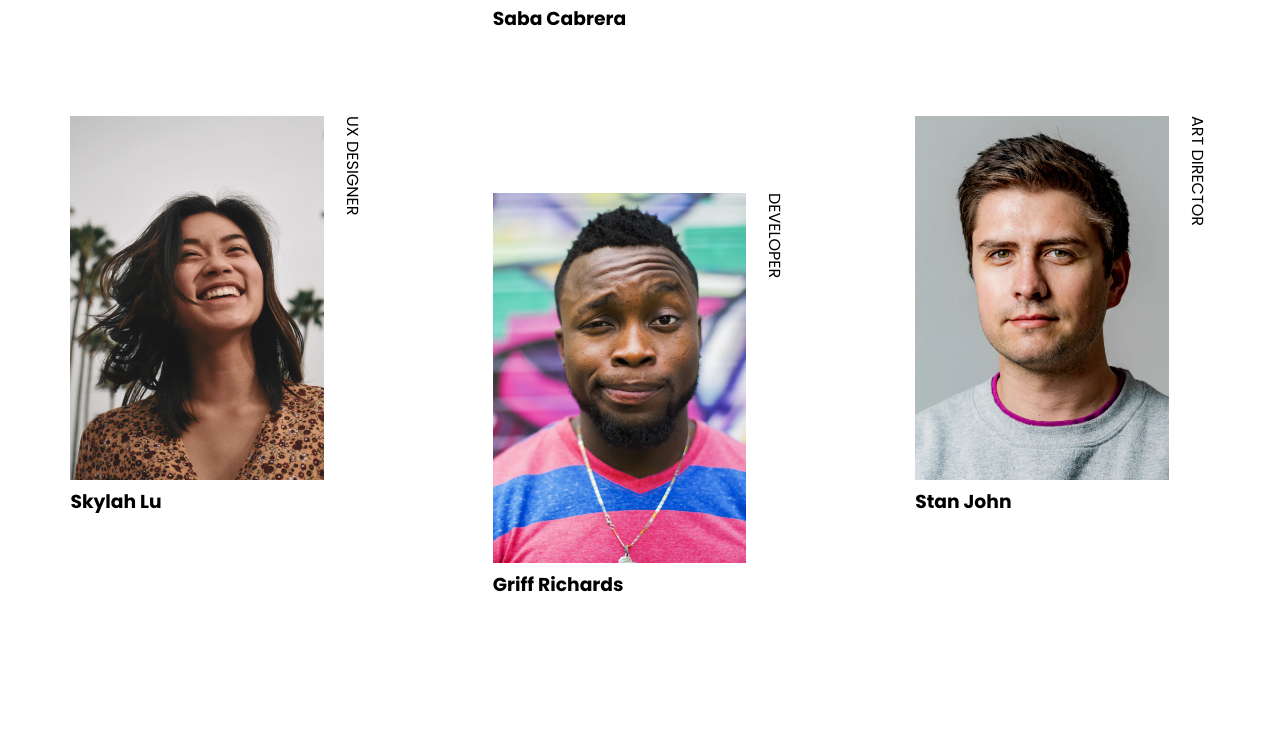
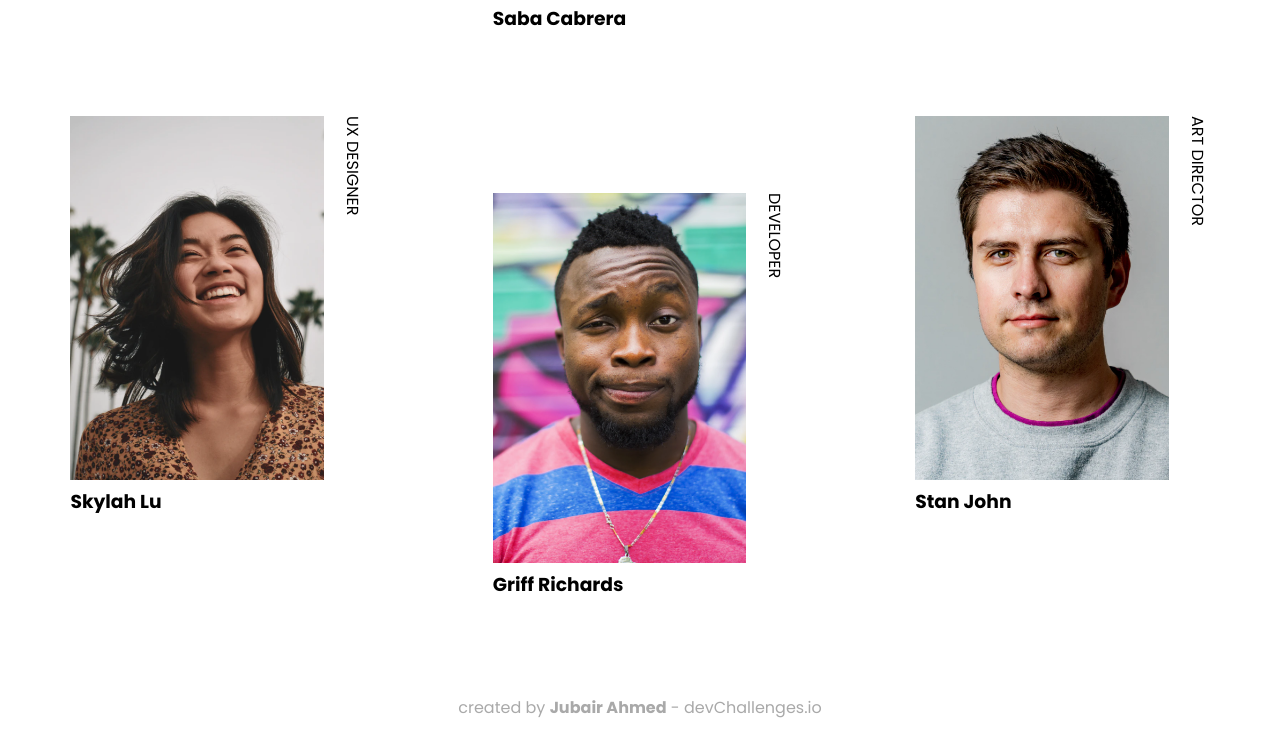
Before and after one commit to justJubair/team-page, a plain HTML site: page index.html in a window 1280 px wide. Shown: the part 832-1568 px from the top of the page. Before the commit the page ends 1431 px from the top, so only its background shows below. Drawn offline with Linux system fonts and the light colour scheme.

Commit message:
desktop layout finished

```diff
--- a/index.html
+++ b/index.html
@@ -13,6 +13,7 @@
 </head>
 <body>
     <main>
+        <!-- Main section starts -->
         <div class="title">
             <h2>The creative crew</h2>
             <div>
@@ -68,6 +69,12 @@
                 <h6 class="rotate-text">ART DIRECTOR</h6>
             </div>
         </div>
+        <!-- Main section ends -->
     </main>
+
+    <!-- footer section -->
+    <footer>
+        <p>created by <span class="bold">Jubair Ahmed</span> - devChallenges.io</p>
+    </footer>
 </body>
 </html>
--- a/style.css
+++ b/style.css
@@ -31,8 +31,6 @@
     width: 80%;
 }
 /* The title related styles ends */
-
-
 
 
 /* The layout related styles */
@@ -70,3 +68,16 @@ img {
     font-weight: 400;
 }
 /* layout related styles ends */
+
+
+/* footer section related styles */
+footer {
+    margin-top: 5em;
+    text-align: center;
+    padding: 1em;
+    color: #A9A9A9;
+}
+
+.bold {
+    font-weight: 700;
+}
```
